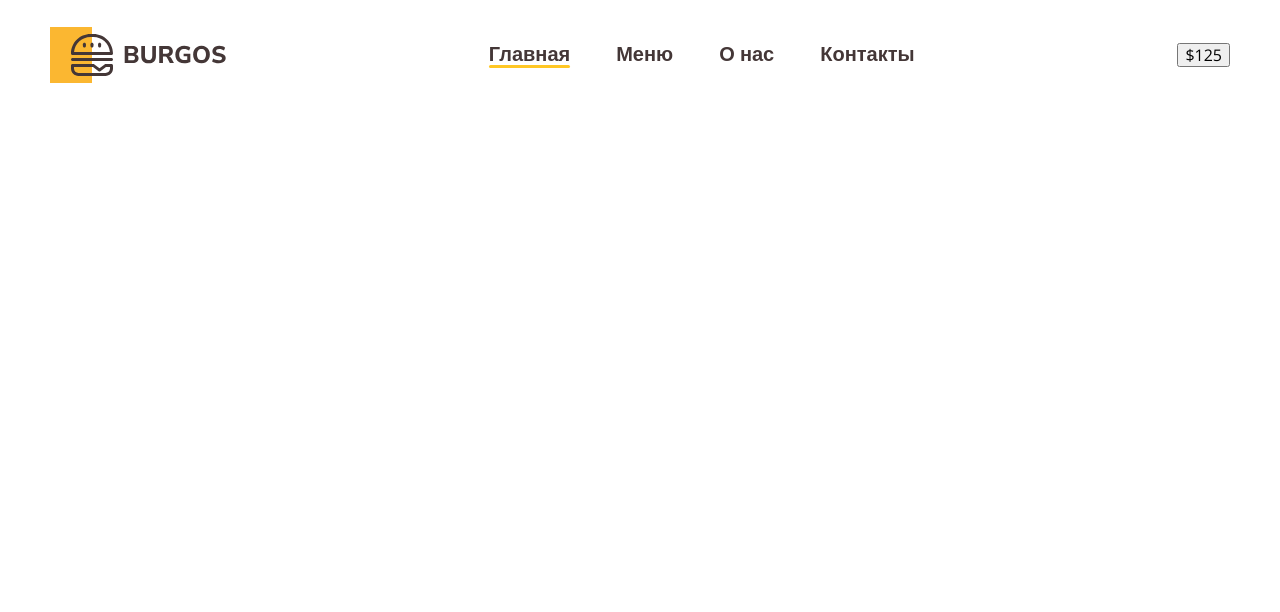
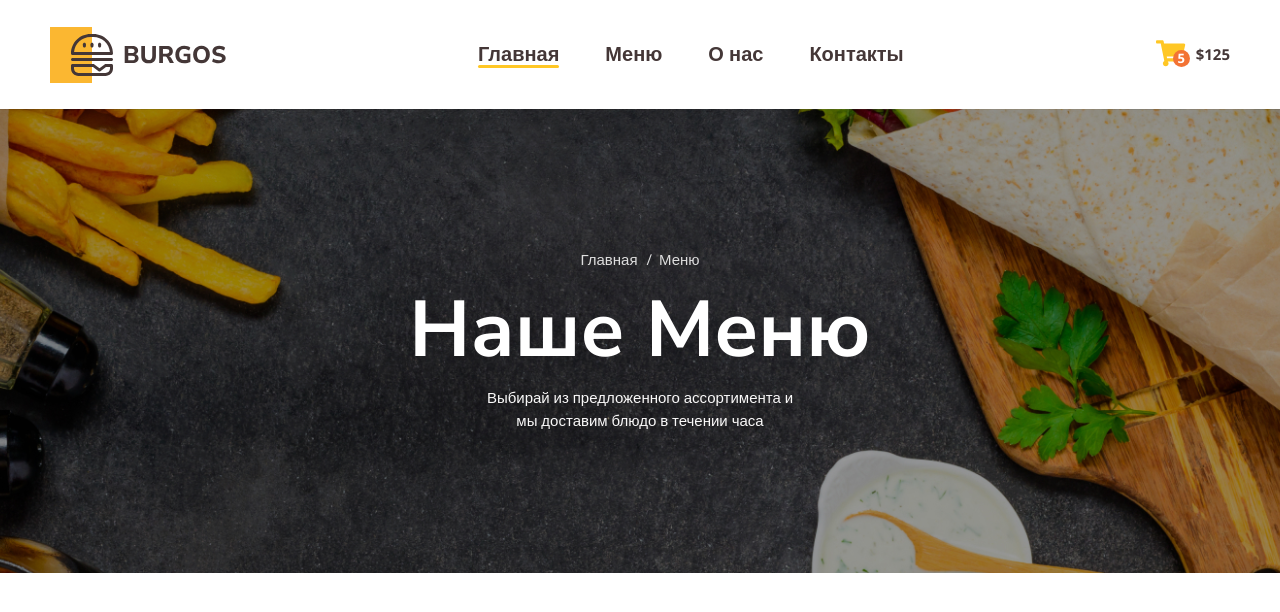
Before and after one commit to dmzkhrv92/module01-Burger, a plain HTML site: page index.html in a window 1280 px wide. Drawn offline with nearby package versions, Linux system fonts and the light colour scheme.

Commit message:
add styles

```diff
--- a/index.html
+++ b/index.html
@@ -1,5 +1,5 @@
 <!DOCTYPE html>
-<html lang="en">
+<html lang="ru">
 <head>
     <meta charset="UTF-8">
     <meta http-equiv="X-UA-Compatible" content="IE=edge">
@@ -25,9 +25,25 @@
                         <li> <a href="#">Контакты</a></li>
                     </ul>
                 </nav>
-                <button type="button">$125</button>
+                <button type="button" class="button">
+                    <span class="button-item">
+                        <img src="images/cart.svg" alt="Корзина">
+                       <span class="button-count">5</span>
+                    </span>
+                    <span class="button-text">$125</span>
+                </button>
             </div>
         </div>
     </header>
+    <div class="bg">
+        <div class="container">
+            <ul class="breadcrumps">
+                <li><a href="#">Главная</a></li>
+                <li><a href="#">Меню</a></li>
+            </ul>
+            <h1 class="title">Наше Меню</h1>
+            <p class="description">Выбирай из предложенного ассортимента и мы доставим блюдо в течении часа</p>
+        </div>
+    </div>
 </body>
 </html>
--- a/styles/main.css
+++ b/styles/main.css
@@ -47,3 +47,77 @@ body {
 .header-nav a.active::after {
     background-color: #FFC725;
 }
+.button {
+    display: flex;
+    align-items: center;
+    background-color: transparent;
+    border: none;
+    padding: 0;
+    gap: 10px;
+}
+.button-count {
+    color: #FFFFFF;
+    font-weight: 700;
+    font-size: 13px;
+    background: #F37335;
+    border-radius: 100%;
+    position: absolute;
+    width: 17px;
+    height: 17px;
+    text-align: center;
+    line-height: 1.3;
+    bottom: 3px;
+    right: -4px;
+}
+.button-item {
+    position: relative;
+}
+.button-text {
+    color: #443737;
+    font-weight: 700;
+    font-size: 15px;
+}
+.bg {
+    text-align: center;
+    color:#FFFFFF;
+    background-image: url(../images/bg.jpg);
+    background-size: cover;
+    background-position: center center;
+    padding: 142px 0;
+}
+.breadcrumps {
+    padding-left: 0;
+    margin-top: 0;
+    list-style-type: none;
+    display: flex;
+    justify-content: center;
+    gap: 16px;
+}
+.breadcrumps a {
+    color:#DEDEDE;
+    font-size: 15px;
+    font-family: 'Open Sans', sans-serif;
+    text-decoration: none;
+}
+.breadcrumps a::before {
+   content: '/';
+   position: relative;
+   left: -7px;
+}
+.breadcrumps li:first-child a::before {
+    display: none;
+}
+.title {
+    font-weight: 700;
+    font-size: 79px;
+    margin-top: 10px;
+    margin-bottom: 10px;
+}
+.description {
+    font-family: 'Open Sans', sans-serif;
+    color: #FAF9F9;
+    font-size: 15px;
+    line-height: 1.5;
+    max-width: 320px;
+    margin: 0 auto;
+}
```
Also changed, not shown: images/bg.jpg (added), images/cart.svg (added), images/test.png (deleted).
